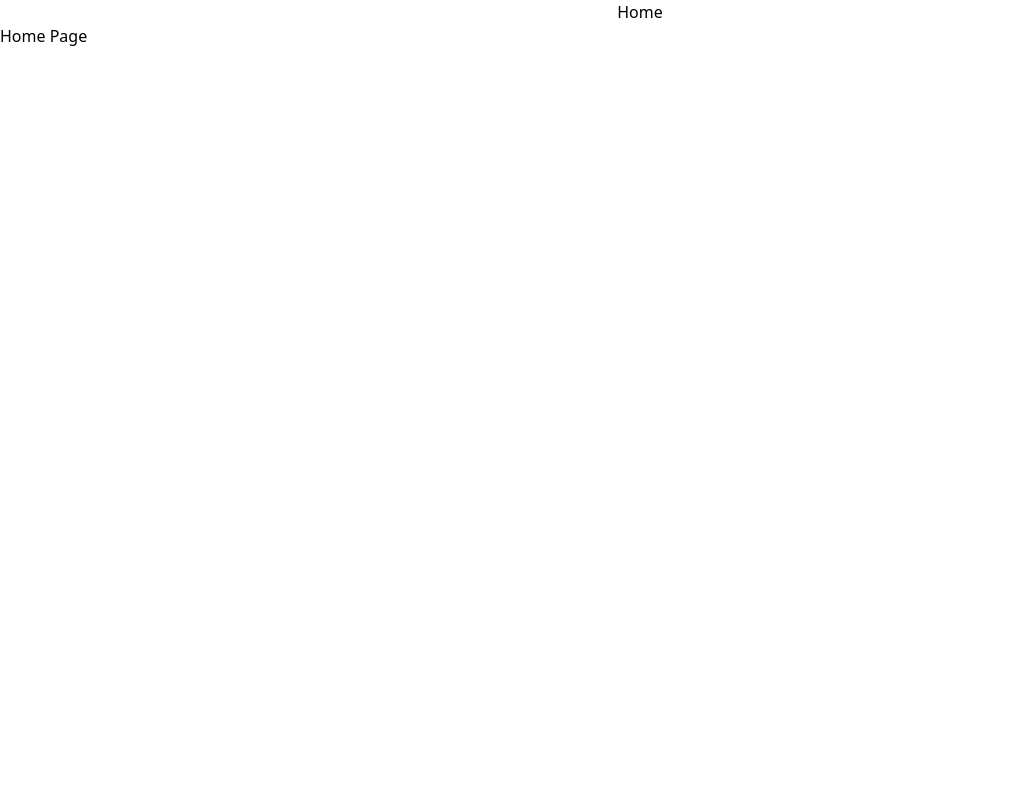
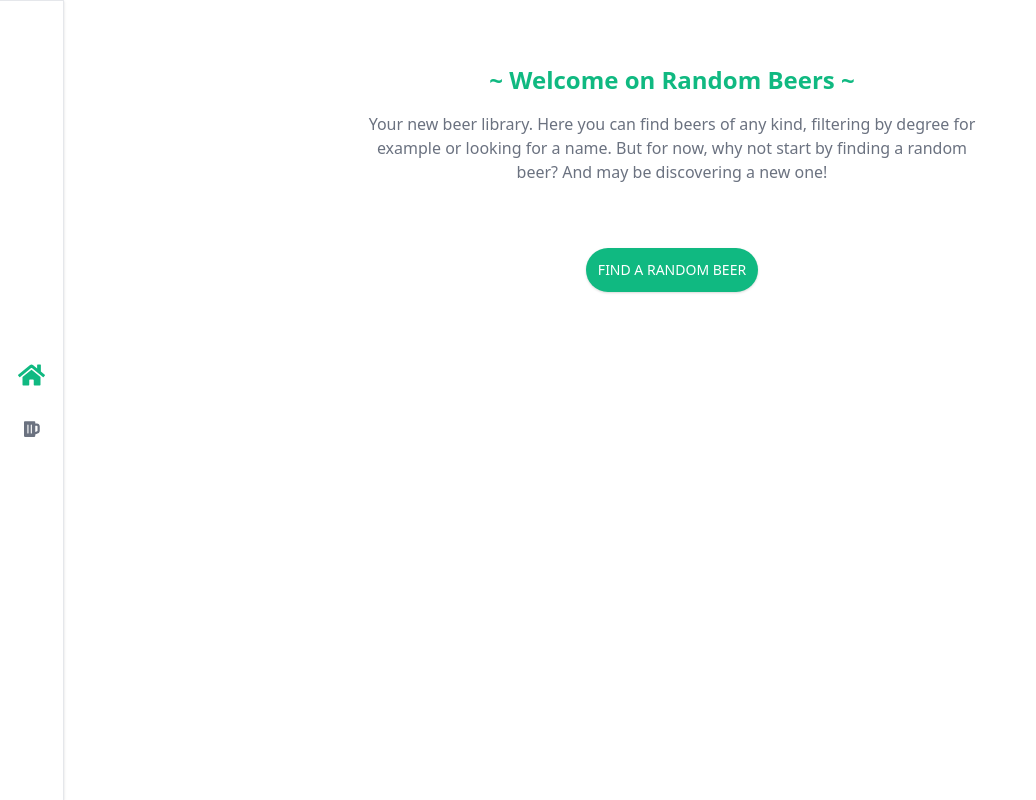
Before and after one commit to Naillik13/random-beer-vuejs, a Vue app: page / in a window 1280 px wide. Shown: the whole page, without its empty margins (0-1036 px from the left). Built offline with nearby package versions, Linux system fonts and the light colour scheme.

Commit message:
[FEAT] Create beer screens

```diff
--- a/src/App.vue
+++ b/src/App.vue
@@ -1,6 +1,8 @@
 <template>
   <nav-bar/>
-  <router-view/>
+  <div class="sm:pl-16">
+    <router-view/>
+  </div>
 </template>
 <script>
 
--- /dev/null
+++ b/src/components/BeerCard.vue
@@ -0,0 +1,43 @@
+<template>
+    <div
+        class="bg-white flex w-64 rounded-2xl overflow-hidden shadow-lg items-center flex-col m-4 p-4 border border-gray-100"
+    >
+        <img
+            class="h-32 m-2"
+            :src="beer.image_url"
+            alt="Random fact image"
+        />
+        <div class="px-6 py-4">
+            <div class="font-bold text-center text-lg mb-2 text-green-500">{{ beer.name }}</div>
+            <p class="text-gray-600 text-center">
+                <span class="text-gray-500">{{ beer.abv }}° - {{ beer.first_brewed}}</span>
+                <br/>
+                {{ beer.tagline }}
+            </p>
+        </div>
+        <ButtonDefault
+                text="More details"
+                type="light"
+                @click="showDetails"
+        />
+    </div>
+</template>
+
+<script>
+    import ButtonDefault from "./common/ButtonDefault";
+    export default {
+        name: "BeerCard",
+        components: {ButtonDefault},
+        props:  {
+            beer: {
+                type: Object,
+                required: true
+            }
+        },
+        methods: {
+            showDetails () {
+                this.$router.push('/beers/' + this.beer.id)
+            }
+        }
+    }
+</script>
--- a/src/components/NavBar.vue
+++ b/src/components/NavBar.vue
@@ -1,6 +1,11 @@
 <template>
-    <div  class="flex justify-center">
-        <router-link to="/">Home</router-link>
+    <div class="flex sm:flex-col bg-white border-r border-gray-200 justify-center items-center h-16 sm:h-full sm:w-16 w-full fixed left-0 bottom-0 shadow border-t">
+        <router-link to="/" class="nav-link">
+            <font-awesome-icon icon="home"/>
+        </router-link>
+        <router-link to="/beers" class="nav-link">
+            <font-awesome-icon icon="beer"/>
+        </router-link>
     </div>
 </template>
 
@@ -11,5 +16,10 @@
 </script>
 
 <style>
-
+    .nav-link.router-link-active  {
+        @apply text-green-500 text-2xl m-3
+    }
+    .nav-link {
+        @apply  text-gray-500 text-lg  m-3
+    }
 </style>
--- /dev/null
+++ b/src/components/common/ButtonDefault.vue
@@ -0,0 +1,23 @@
+<template>
+    <button
+        class="rounded-full shadow p-3 m-auto w-auto uppercase text-sm"
+        :class="{'text-green-500': type && type === 'light', 'bg-green-500 text-white hover:bg-green-600': !type}"
+    >
+        {{ text }}
+    </button>
+</template>
+
+<script>
+    export default {
+        name: "ButtonDefault",
+        props: {
+            text: {
+                type: String,
+                required: true
+            },
+            type: {
+                type: String
+            }
+        }
+    }
+</script>
--- a/src/main.js
+++ b/src/main.js
@@ -1,12 +1,20 @@
 import { createApp } from 'vue'
 import App from './App.vue'
 
+import { library } from '@fortawesome/fontawesome-svg-core'
+import { faHome, faBeer } from '@fortawesome/free-solid-svg-icons'
+import { FontAwesomeIcon } from '@fortawesome/vue-fontawesome'
+
 import "./assets/style/main.css"
 
-import router from "../router";
+import router from "../router"
+
+library.add(faHome, faBeer);
 
 const app = createApp(App);
 
 app.use(router);
 
+app.component('font-awesome-icon', FontAwesomeIcon);
+
 app.mount('#app');
--- /dev/null
+++ b/src/views/BeerView.vue
@@ -0,0 +1,60 @@
+<template>
+    <div v-if="beer" class="p-16">
+        <img
+                class="h-48 m-auto"
+                :src="beer.image_url"
+                alt="Random fact image"
+        />
+        <h1 class="font-bold text-center text-2xl mb-2 text-green-500 mt-16">{{ beer.name }}</h1>
+
+        <p class="text-gray-600 text-center">
+            <span class="text-gray-500">{{ beer.abv }}° - {{ beer.first_brewed}}</span>
+            <br/>
+            {{ beer.tagline }}
+        </p>
+
+        <div class="text-gray-600 mt-16">
+            <h2 class="text-green-500 font-bold text-lg">Description</h2>
+            <p>{{ beer.description }}</p>
+        </div>
+        <div class="text-gray-600 mt-8">
+            <h2 class="text-green-500 font-bold text-lg">Tips</h2>
+            <p>{{ beer.brewers_tips }}</p>
+        </div>
+        <div class="text-gray-600 mt-8">
+            <h2 class="text-green-500 font-bold text-lg">Delicious with...</h2>
+            <ul>
+                <li v-for="(food, index) in beer.food_pairing" :key="index">
+                    {{ food }}
+                </li>
+            </ul>
+        </div>
+    </div>
+</template>
+
+<script>
+    export default {
+        name: "BeerView",
+        data () {
+            return {
+                beer: null
+            }
+        },
+        mounted () {
+            this.retrieveBeer()
+        },
+        methods: {
+            retrieveBeer ()  {
+                fetch('https://api.punkapi.com/v2/beers/' + this.$route.params.id)
+                    .then((response) => response.json())
+                    .then((responseJson) => {
+                        this.beer = responseJson[0]
+                    })
+                    .catch((error) =>{
+                        alert("An error has occurred while fetching random beer");
+                        console.error(error);
+                    });
+            }
+        }
+    }
+</script>
--- /dev/null
+++ b/src/views/BeersView.vue
@@ -0,0 +1,34 @@
+<template>
+    <div class="flex flex-wrap justify-center p-16">
+        <BeerCard v-for="beer in beers"  :key="beer.id" :beer="beer"/>
+    </div>
+</template>
+
+<script>
+    import BeerCard from "../components/BeerCard";
+    export default {
+        name: "BeersView",
+        components: {BeerCard},
+        data () {
+            return {
+                beers: []
+            }
+        },
+        mounted () {
+            this.retrieveBeers()
+        },
+        methods: {
+            retrieveBeers ()  {
+                fetch('https://api.punkapi.com/v2/beers/')
+                    .then((response) => response.json())
+                    .then((responseJson) => {
+                        this.beers = responseJson
+                    })
+                    .catch((error) =>{
+                        alert("An error has occurred while fetching beers");
+                        console.error(error);
+                    });
+            }
+        }
+    }
+</script>
--- a/src/views/HomeView.vue
+++ b/src/views/HomeView.vue
@@ -1,13 +1,47 @@
 <template>
-    Home Page
+    <h1 class="text-green-500 font-bold text-2xl p-4 text-center pt-16">~ Welcome on Random Beers ~</h1>
+    <p class="text-gray-500 w-1/2 text-center m-auto">
+        Your new beer library. Here you can find beers of any kind, filtering by degree for example or looking for a name.
+        But for now, why not start by finding a random beer?
+        And may be discovering a new one!
+    </p>
+    <div class="m-auto flex justify-center mt-16 flex-col">
+        <ButtonDefault
+            text="Find a random beer"
+            @click="retrieveRandomBeer"
+        />
+        <BeerCard
+                class="m-auto mt-16"
+                :beer="beer"
+                v-if="beer"
+        />
+    </div>
+
 </template>
 
 <script>
+    import BeerCard from "../components/BeerCard";
+    import ButtonDefault from "../components/common/ButtonDefault";
     export default {
         name: "HomeView",
+        components: {ButtonDefault, BeerCard},
+        data () {
+            return {
+                beer: null
+            }
+        },
+        methods: {
+            retrieveRandomBeer ()  {
+                fetch('https://api.punkapi.com/v2/beers/random')
+                    .then((response) => response.json())
+                    .then((responseJson) => {
+                        this.beer = responseJson[0]
+                    })
+                    .catch((error) =>{
+                        alert("An error has occurred while fetching random beer");
+                        console.error(error);
+                    });
+            }
+        }
     }
 </script>
-
-<style>
-
-</style>
```
Also changed, not shown: package.json (+6 -1 lines), router.js (+10 -0 lines), 1 other file (tests, documents, lock files or other folders).
